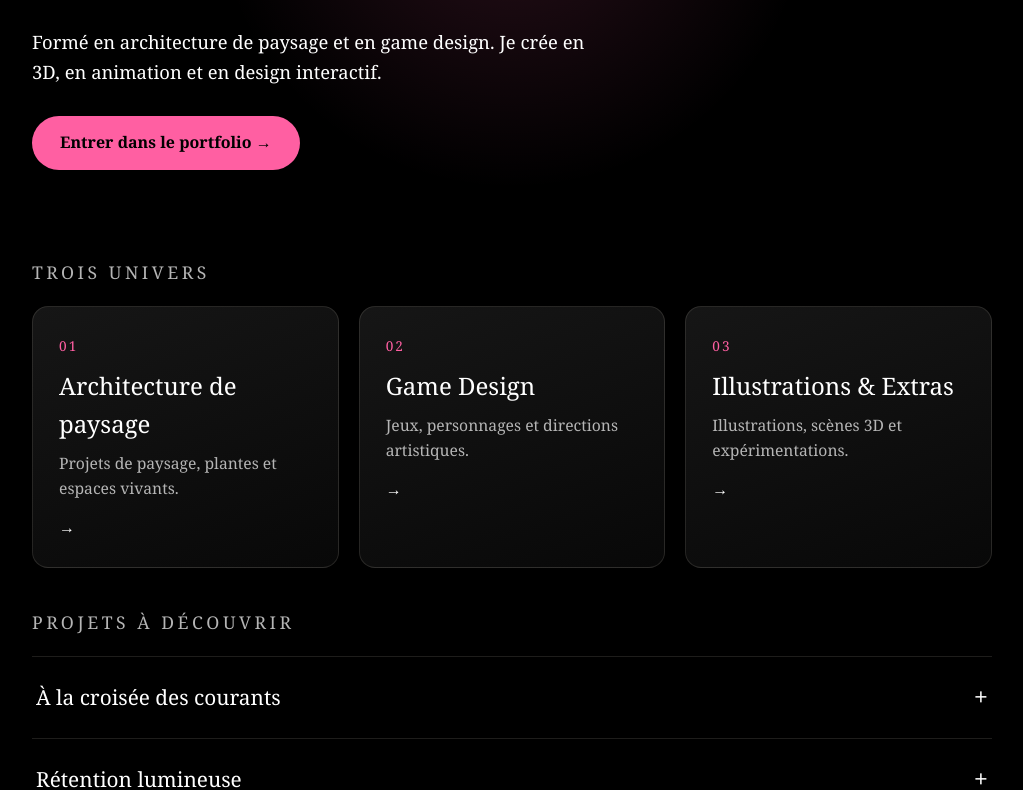
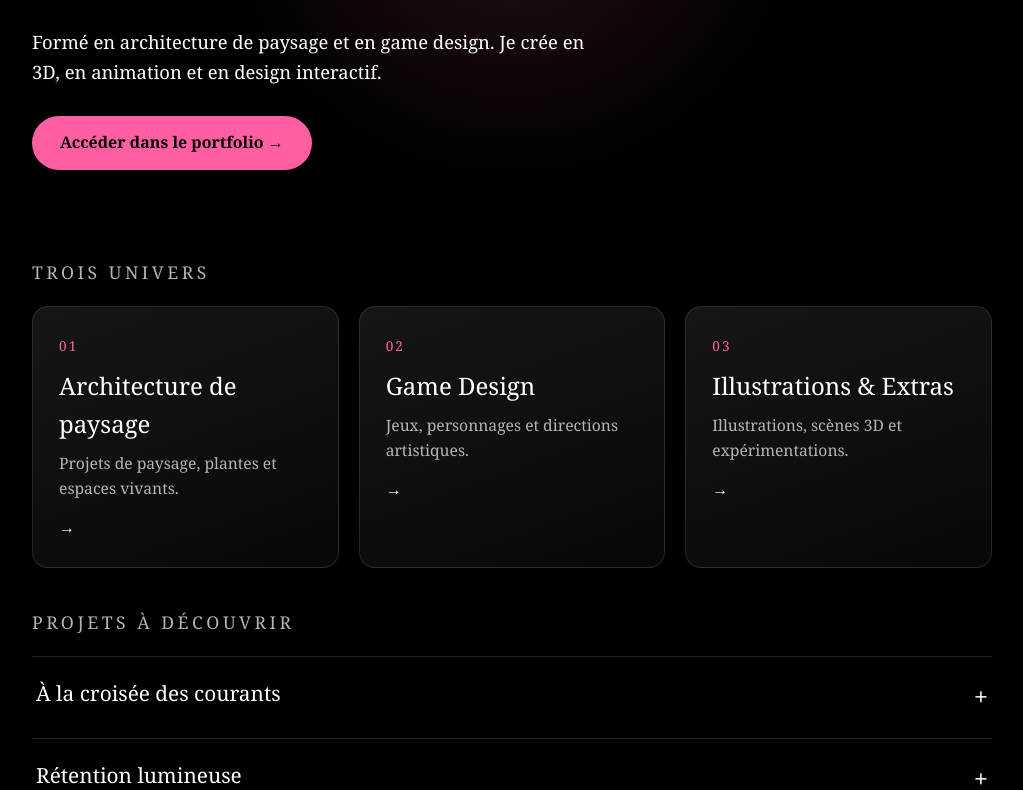
Before and after one commit to ShaunRise/Shaun-Gabriel-Dorleans, a plain HTML site: page index.html in a window 1280 px wide. Shown: the part 351-1141 px from the top of the page, without its empty margins (128-1151 px from the left). Drawn offline with Linux system fonts and the light colour scheme.

Commit message:
Fix button alignment and update portfolio link text

```diff
--- a/index.html
+++ b/index.html
@@ -100,7 +100,7 @@
     .projects button {
       width: 100%; background: none; border: none; color: var(--ink);
       font: inherit; font-size: 1.3rem; text-align: left; cursor: pointer;
-      padding: 20px 4px; display: flex; justify-content: space-between; align-items: center;
+      padding: 20px 4px; display: flex; justify-content: space-between; align-items: cExplore;
       transition: color .2s, padding-left .2s;
     }
     .projects button:hover { color: var(--accent); padding-left: 14px; }
@@ -139,7 +139,7 @@
         Formé en architecture de paysage et en game design. Je crée en 3D, en animation et en design interactif.
       </p>
       <a class="cta" href="https://readymag.website/u2730290103/6155723/"
-         data-fr="Entrer dans le portfolio →" data-en="Enter the portfolio →">Entrer dans le portfolio →</a>
+         data-fr="Accéder dans le portfolio →" data-en="Explore the portfolio →">Accéder dans le portfolio →</a>
     </header>
 
     <section class="reveal">
```
